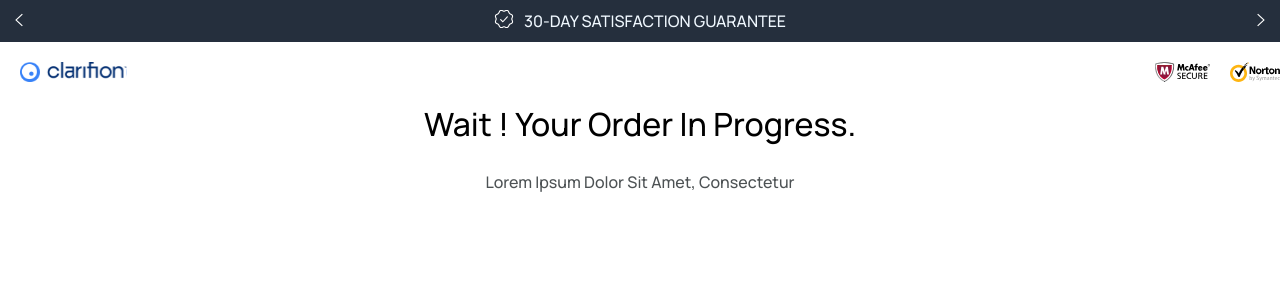
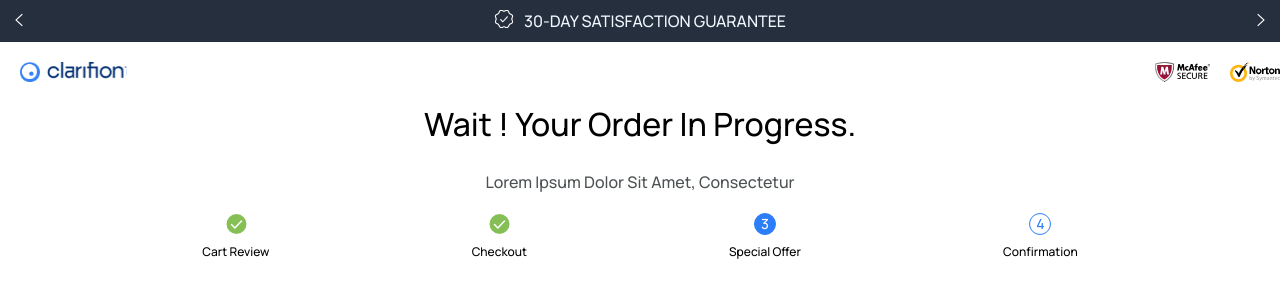
Before and after one commit to leandrojpcarvalho/clarifion, a React (Vite) app: page / in a window 1280 px wide. Shown: the top 300 px of the page. Built offline with nearby package versions, Linux system fonts and the light colour scheme.

Commit message:
feat: component status ready

```diff
--- a/src/components/header/styles.css
+++ b/src/components/header/styles.css
@@ -5,6 +5,7 @@
   display: flex;
   margin: 0 auto;
   align-items: center;
+  font-weight: 500;
   min-height: 42px;
   &>div{
     margin: 0 10px;
--- /dev/null
+++ b/src/components/main/Status.tsx
@@ -0,0 +1,33 @@
+import { useState } from "react";
+
+const defaultStatus = {
+  '1':'Cart Review',
+  '2':'Checkout',
+  '3':'Special Offer',
+  '4':'Confirmation'
+};
+
+function Status() {
+  const [status, setState] = useState(3);
+
+  return(
+    <div className="status">
+      {Object.keys(defaultStatus).map((statusNumber)=> {
+        let className = ''
+        if (status === Number(statusNumber)){
+          className = 'selected'
+        } else if(Number(statusNumber) < status) {
+          className = 'ok'
+        }
+        return (
+          <div key={statusNumber} >
+            <div className={`status-number ${className}`}>{statusNumber}</div>
+            <p>{defaultStatus[statusNumber as keyof typeof defaultStatus]}</p>
+          </div>
+        )
+      } )}
+    </div>
+  );
+}
+
+export default Status;
--- a/src/components/main/index.tsx
+++ b/src/components/main/index.tsx
@@ -1,11 +1,17 @@
+import Status from './Status'
 import './styles.css'
 
 function Main() {
   return(
-    <div className="text">
-      <h2>Wait ! your order in progress.</h2>
-      <p>Lorem ipsum dolor sit amet, consectetur</p>
-    </div>
+    <>
+      <section className="text">
+        <h2>Wait ! your order in progress.</h2>
+        <p>Lorem ipsum dolor sit amet, consectetur</p>
+      </section>
+      <section>
+        <Status />
+      </section>
+    </>
   )
 }
 
--- a/src/components/main/styles.css
+++ b/src/components/main/styles.css
@@ -15,3 +15,44 @@
     color: #4D5254;
   }
 }
+
+.status{
+  display: flex;
+  flex-direction: row;
+  text-align: center;
+  justify-content: space-evenly;
+  line-height: 110%;
+  font-weight: 400;
+  &>div{
+    display: flex;
+    font-size: 12px;
+    flex-flow: column nowrap;
+    align-items: center;
+  }
+}
+.status-number{
+  display: flex;
+  border: 1px solid #2C7EF8;
+  color: #2C7EF8;
+  border-radius: 100%;
+  font-size: 14px;
+  min-width: 22px;
+  min-height: 22px;
+  margin-bottom: 8px;
+  text-align: center;
+  width: fit-content;
+  align-items: center;
+  justify-content: center;
+}
+
+.selected{
+  background-color: #2C7EF8;
+  color: white;
+}
+
+.ok{
+  background-image: url(../../assets/check.svg);
+  background-repeat: no-repeat;
+  border-color: transparent;
+  color: transparent;
+}
--- a/src/index.css
+++ b/src/index.css
@@ -3,5 +3,5 @@
   padding: 0;
   box-sizing: border-box;
   font-family: 'Manrope', sans-serif;
-  font-weight: 500;
+  font-weight: 400;
 }
```
Also changed, not shown: src/assets/check.svg (added).
